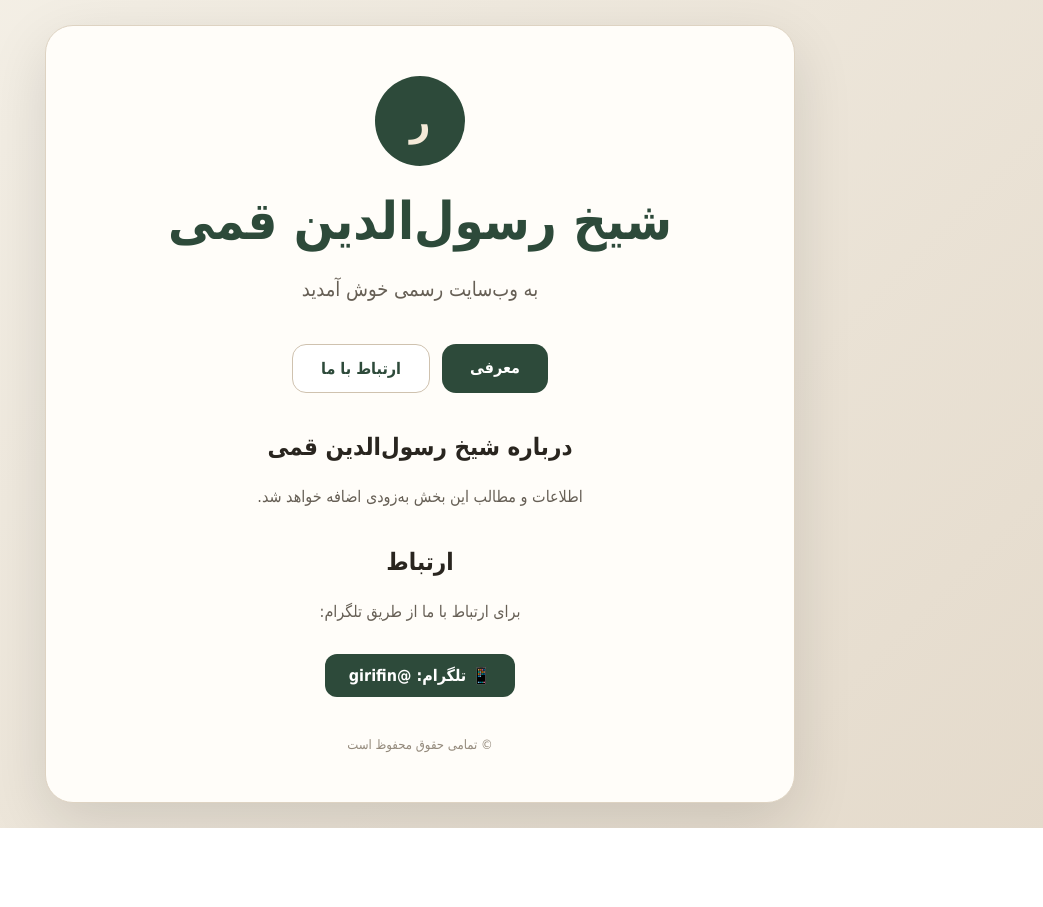
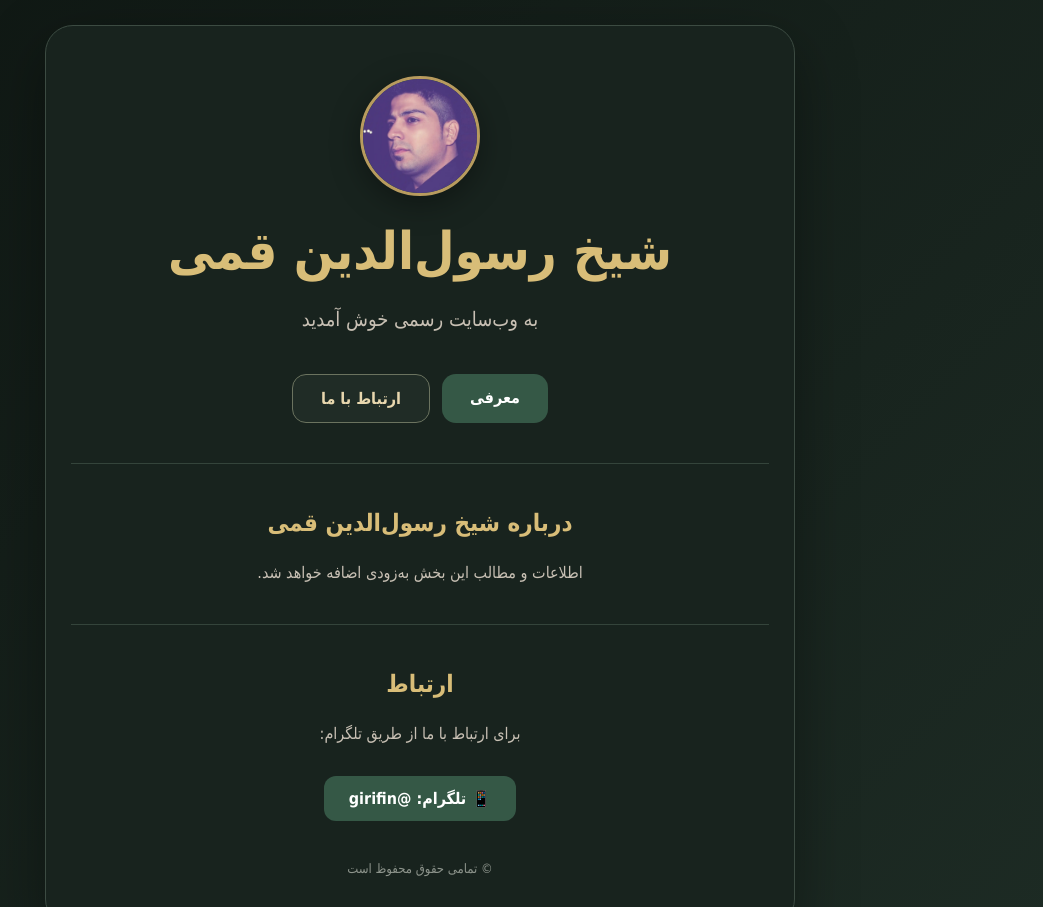
Before and after one commit to rasouuuuul-gif/sheikh-rasoul, a plain HTML site: page index.html in a window 1280 px wide. Shown: the top 907 px of the page, without its empty margins (220-1263 px from the left). Before the commit the page ends 828 px from the top, so only its background shows below. Drawn offline with Linux system fonts and the light colour scheme.

Commit message:
Update index.html

```diff
--- a/index.html
+++ b/index.html
@@ -16,8 +16,8 @@
     body {
       margin: 0;
       font-family: Tahoma, Arial, sans-serif;
-      background: linear-gradient(135deg, #f5f1e8, #e4dacb);
-      color: #29251f;
+      background: linear-gradient(135deg, #0f1713, #1d2b24);
+      color: #f2eadf;
     }
 
     .page {
@@ -31,38 +31,43 @@
     .card {
       width: 100%;
       max-width: 750px;
-      background: #fffdf9;
+      background: #18231e;
       border-radius: 28px;
       padding: 50px 25px;
       text-align: center;
-      box-shadow: 0 20px 60px rgba(0,0,0,0.12);
-      border: 1px solid #ded3c2;
+      box-shadow: 0 20px 60px rgba(0,0,0,0.35);
+      border: 1px solid #3c4b42;
     }
 
+    /* عکس پروفایل */
     .logo {
-      width: 90px;
-      height: 90px;
+      width: 120px;
+      height: 120px;
       margin: 0 auto 25px;
       border-radius: 50%;
+      overflow: hidden;
+      border: 3px solid #b89b5e;
+      box-shadow: 0 8px 30px rgba(0,0,0,0.35);
       background: #2d4a3a;
-      color: #f5ead8;
-      display: flex;
-      align-items: center;
-      justify-content: center;
-      font-size: 40px;
-      font-weight: bold;
+    }
+
+    .logo img {
+      width: 100%;
+      height: 100%;
+      object-fit: cover;
+      display: block;
     }
 
     h1 {
       margin: 0 0 18px;
-      color: #2d4a3a;
+      color: #d8bd78;
       font-size: clamp(30px, 7vw, 52px);
     }
 
     .welcome {
       font-size: 20px;
       line-height: 2;
-      color: #665f55;
+      color: #c8c0b4;
       margin-bottom: 35px;
     }
 
@@ -83,24 +88,61 @@
     }
 
     .button-main {
-      background: #2d4a3a;
+      background: #355846;
       color: white;
     }
 
     .button-main:hover {
       opacity: 0.85;
+      transform: translateY(-2px);
     }
 
     .button-light {
-      border: 1px solid #cfc2af;
-      color: #2d4a3a;
-      background: white;
+      border: 1px solid #6b735f;
+      color: #e8d7ae;
+      background: #202c26;
+    }
+
+    .button-light:hover {
+      background: #2b3931;
+      transform: translateY(-2px);
+    }
+
+    h2 {
+      color: #d8bd78;
+    }
+
+    #about,
+    #contact {
+      border-top: 1px solid #34443b;
+      padding-top: 25px;
+    }
+
+    p {
+      color: #c8c0b4;
+    }
+
+    .telegram {
+      display: inline-block;
+      margin-top: 10px;
+      padding: 13px 25px;
+      border-radius: 12px;
+      background: #355846;
+      color: white;
+      text-decoration: none;
+      font-weight: bold;
+      transition: 0.2s;
+    }
+
+    .telegram:hover {
+      opacity: 0.85;
+      transform: translateY(-2px);
     }
 
     footer {
       margin-top: 40px;
       font-size: 13px;
-      color: #948a7c;
+      color: #8d948c;
     }
   </style>
 </head>
@@ -111,8 +153,9 @@
 
     <div class="card">
 
+      <!-- عکس پروفایل -->
       <div class="logo">
-        ر
+        <img src="profile.jpg" alt="شیخ رسول‌الدین قمی">
       </div>
 
       <h1>
@@ -136,36 +179,36 @@
       </div>
 
       <div id="about" style="margin-top:40px;">
-        <h2>درباره شیخ رسول‌الدین قمی</h2>
-        <p style="line-height:2;color:#665f55;">
+
+        <h2>
+          درباره شیخ رسول‌الدین قمی
+        </h2>
+
+        <p style="line-height:2;">
           اطلاعات و مطالب این بخش به‌زودی اضافه خواهد شد.
         </p>
+
       </div>
 
       <div id="contact" style="margin-top:35px;">
-  <h2>ارتباط</h2>
 
-  <p style="line-height:2;color:#665f55;">
+        <h2>
+          ارتباط
+        </h2>
+
+        <p style="line-height:2;">
           برای ارتباط با ما از طریق تلگرام:
         </p>
 
         <a
+          class="telegram"
           href="https://t.me/girifin"
           target="_blank"
           rel="noopener"
-    style="
-      display:inline-block;
-      margin-top:10px;
-      padding:12px 24px;
-      border-radius:12px;
-      background:#2d4a3a;
-      color:white;
-      text-decoration:none;
-      font-weight:bold;
-    "
         >
           📱 تلگرام: @girifin
         </a>
+
       </div>
 
       <footer>
```
Lines whose indentation alone changed are shown as unchanged.
